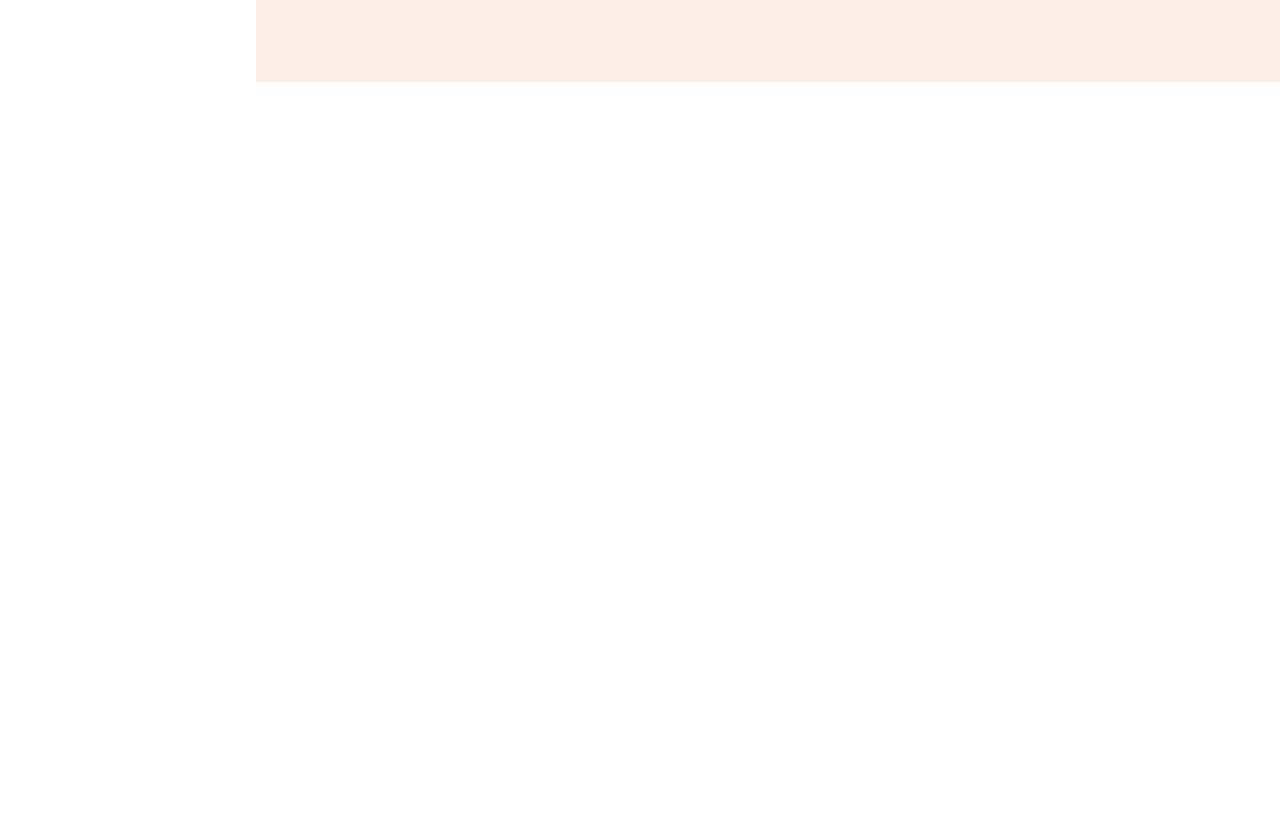
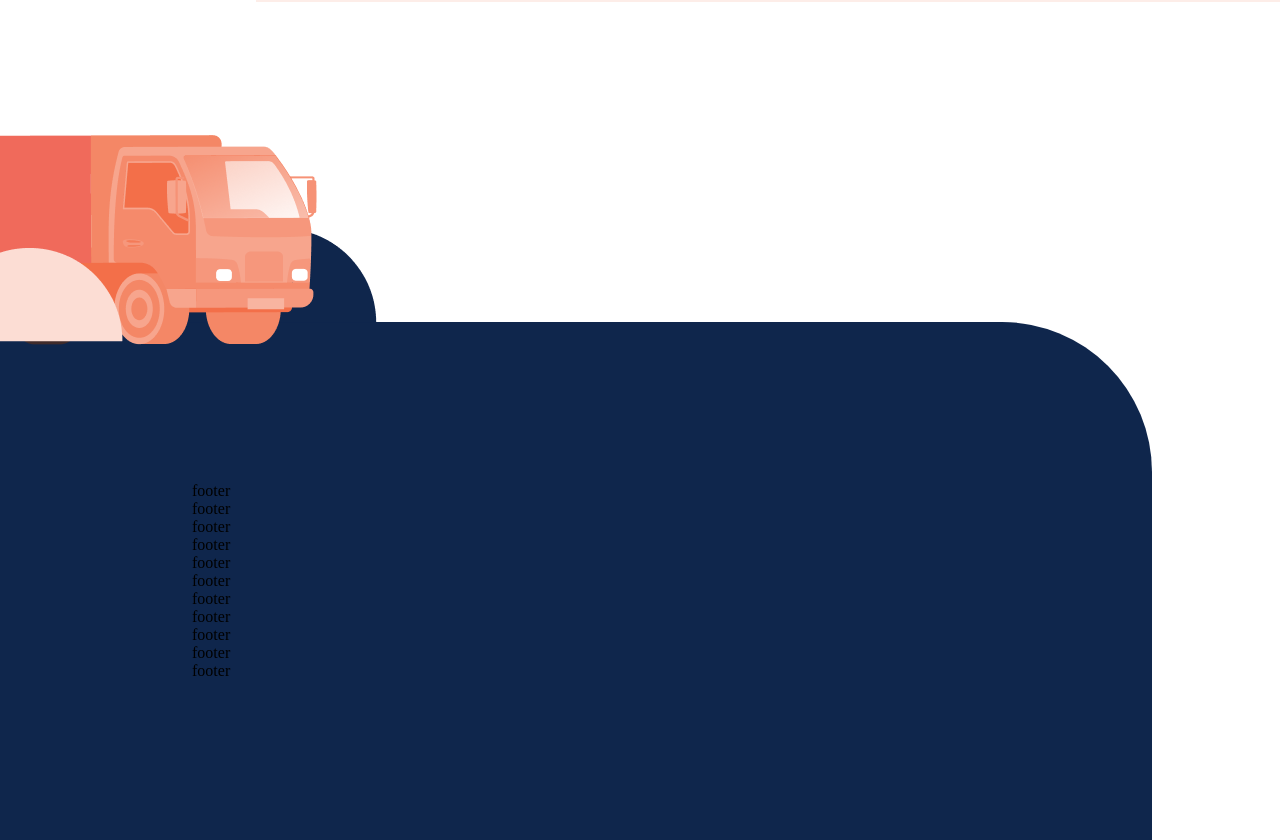
Before and after one commit to alexbtnr/traffico, a React (Create React App) app: page / in a window 1280 px wide. Shown: the part 3700-4540 px from the top of the page. Before the commit the page ends 3942 px from the top, so only its background shows below. Built offline with nearby package versions, Linux system fonts and the light colour scheme; no server answers.

Commit message:
Created first draft for footer and animated the truck

```diff
--- a/src/components/Faq.js
+++ b/src/components/Faq.js
@@ -40,7 +40,7 @@ const StyledFaq = styled.section`
   }
 
   div.container {
-    padding: 10rem 0;
+    padding: 10rem 0 5rem;
     div.flex-container {
       display: flex;
       justify-content: space-between;
--- /dev/null
+++ b/src/components/Footer.js
@@ -0,0 +1,51 @@
+import React from "react";
+import styled from "styled-components";
+import smallTruck from "../images/smallTruck.png";
+
+const Footer = () => {
+  return (
+    <StyledFooter>
+      <div className='background-color'></div>
+      {/* <img className='small-truck' src={smallTruck} alt='' /> */}
+      <div className='container'>
+        <div>footer</div>
+        <div>footer</div>
+        <div>footer</div>
+        <div>footer</div>
+        <div>footer</div>
+        <div>footer</div>
+        <div>footer</div>
+        <div>footer</div>
+        <div>footer</div>
+        <div>footer</div>
+        <div>footer</div>
+      </div>
+    </StyledFooter>
+  );
+};
+
+const StyledFooter = styled.footer`
+  position: relative;
+  overflow: hidden;
+
+  .background-color {
+    position: absolute;
+    width: 90%;
+    height: 100%;
+    /* height: 40rem; */
+    top: 0;
+    left: 0;
+    background: #0f264c;
+    z-index: -1;
+    border-radius: 0 150px 0 0;
+  }
+
+  img.small-truck {
+  }
+
+  div.container {
+    padding: 10rem 0;
+  }
+`;
+
+export default Footer;
--- a/src/pages/Homepage.js
+++ b/src/pages/Homepage.js
@@ -1,14 +1,45 @@
+import { motion } from "framer-motion";
 import React from "react";
+import styled from "styled-components";
+import Footer from "../components/Footer";
 import Header from "../components/Header";
 import MainContent from "../components/MainContent";
+import smallTruck from "../images/smallTruck.png";
+import { enterFromLeft } from "../utils/animations";
+import { useScroll } from "../utils/useScroll";
 
 const Homepage = () => {
+  const [element, controls] = useScroll();
+
   return (
-    <div>
+    <StyledHomepage>
       <Header />
       <MainContent />
-    </div>
+      <div ref={element} className='footer'>
+        <motion.img
+          animate={controls}
+          initial='hidden'
+          variants={enterFromLeft}
+          className='small-truck'
+          src={smallTruck}
+          alt=''
+        />
+        <Footer />
+      </div>
+    </StyledHomepage>
   );
 };
 
+const StyledHomepage = styled.div`
+  div.footer {
+    position: relative;
+    padding-top: 10rem;
+
+    img.small-truck {
+      position: absolute;
+      top: -4%;
+    }
+  }
+`;
+
 export default Homepage;
```
Also changed, not shown: src/images/footerBackground.png (added), src/images/smallTruck.png (added).
